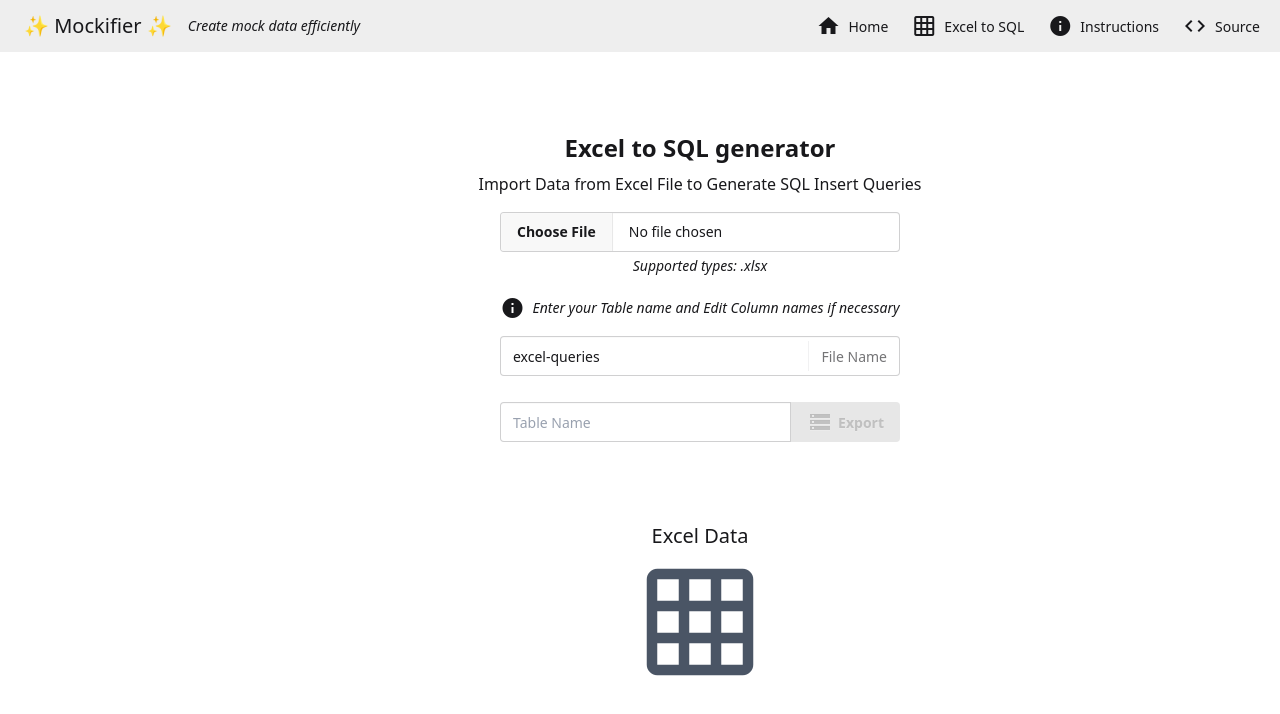
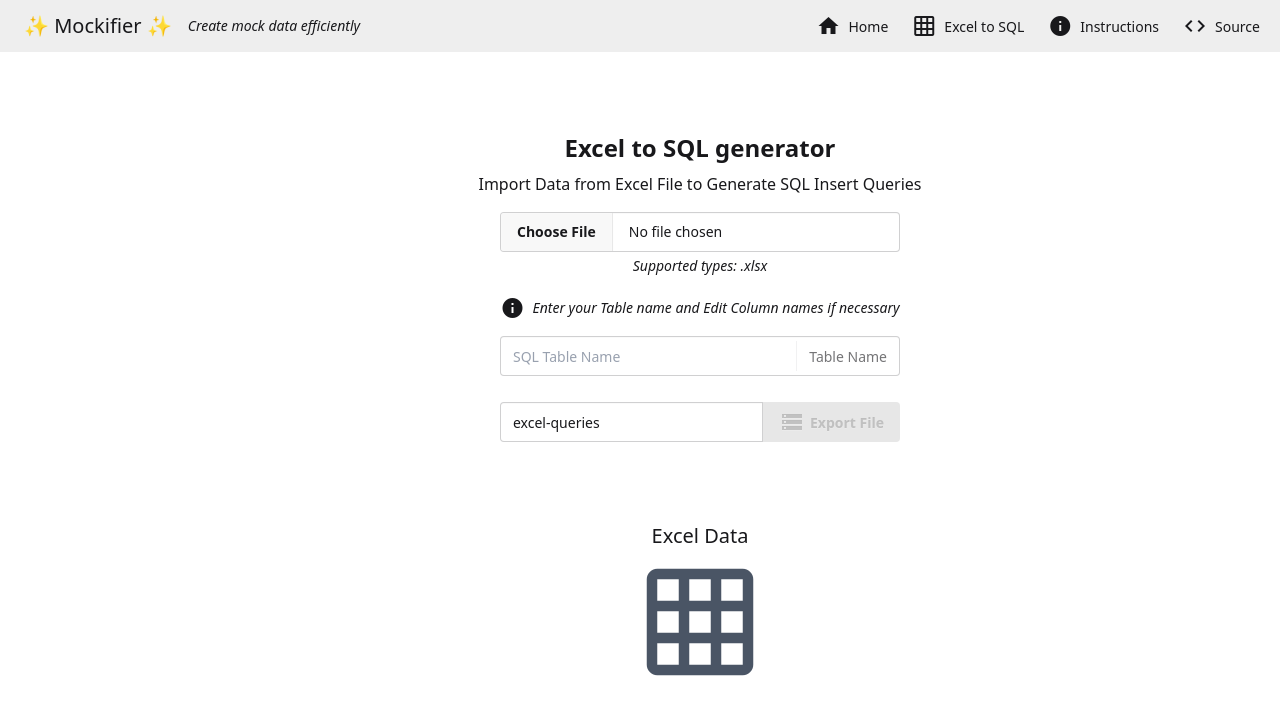
Before and after one commit to chatzakis/mockifier, an Angular app: page /xlsx-to-sql in a window 1280 px wide. Shown: the top 714 px of the page. Built offline with nearby package versions, Linux system fonts and the light colour scheme.

Commit message:
Minor form fixes

```diff
--- a/src/app/views/xlsx-to-sql/xlsx-to-sql.component.html
+++ b/src/app/views/xlsx-to-sql/xlsx-to-sql.component.html
@@ -15,37 +15,43 @@
         <p class="italic">Enter your Table name and Edit Column names if necessary</p>
     </div>
 
+    <form #sqlExportForm="ngForm" (ngSubmit)="initSqlExport(sqlExportForm)">
         <div class="flex flex-col items-center">
             <label class="input w-[400px] validator">
-            <input
-                type="text"
-                id="outputName"
-                [(ngModel)]="filename"
-                required=""/>
-                <span class="label">File Name</span>
+                <input type="text"
+                    class="placeholder:text-gray-400"
+                    placeholder="SQL Table Name"
+                    name="tableName"
+                    ngModel
+                    pattern="^[a-zA-Z_][a-zA-Z0-9_]*$"
+                    required />
+                    <span class="label">Table Name</span>
                 </label>
-            <div class="validator-hint !my-1">Enter valid filename</div>
+                <div class="validator-hint !my-1">Enter a valid Name for the SQL Table you want to insert to</div>
 
             <div class="join w-[400px]">
                 <div class="grow">
                     <label class="input validator join-item">
-                    <input type="text"
+                        <input
+                            type="text"
                             class="placeholder:text-gray-400"
-                        placeholder="Table Name"
-                        [(ngModel)]="tableName"
-                        pattern="^[a-zA-Z_][a-zA-Z0-9_]*$"
-                        required />
+                            id="outputName"
+                            placeholder="Filename"
+                            name="filename"
+                            ngModel
+                            required=""/>
                     </label>
-                <div class="validator-hint hidden">Enter the SQL Table Name you want to insert to</div>
+                    <div class="validator-hint hidden">Enter a valid filename</div>
                 </div>
                 <button class="btn btn-primary join-item"
-                (click)="initSqlExport()"
-                [disabled]="!excelData || !tableName || tableName == ''">
+                    type="submit"
+                    [disabled]="!excelData || sqlExportForm.invalid">
                     <span class="material-icons">storage</span>
-                Export
+                    Export File
                 </button>
             </div>
         </div>
+    </form>
 </section>
 <section class="section-padding">
     <h3 class="text-center my-2 text-xl">Excel Data</h3>
--- a/src/app/views/xlsx-to-sql/xlsx-to-sql.component.ts
+++ b/src/app/views/xlsx-to-sql/xlsx-to-sql.component.ts
@@ -1,7 +1,7 @@
-import { Component } from '@angular/core';
+import { AfterViewInit, Component, ViewChild, viewChild } from '@angular/core';
 import { FileInputComponent } from "../../shared/file-input/file-input.component";
 import { ExcelData } from '../../models/models';
-import { FormsModule } from '@angular/forms';
+import { FormsModule, NgForm } from '@angular/forms';
 import { exportSQLfromExcel } from '../../utilities/file-export';
 
 @Component({
@@ -10,7 +10,7 @@ import { exportSQLfromExcel } from '../../utilities/file-export';
   templateUrl: './xlsx-to-sql.component.html',
   styleUrl: './xlsx-to-sql.component.scss'
 })
-export class XlsxToSqlComponent {
+export class XlsxToSqlComponent implements AfterViewInit {
 
   excelData: ExcelData;
 
@@ -26,12 +26,22 @@ export class XlsxToSqlComponent {
   }
   //#endregion
 
-  tableName: string;
-  filename = 'excel-queries';
+  @ViewChild('sqlExportForm') sqlExportForm: NgForm;
+
+  ngAfterViewInit(){
+     setTimeout(() => {
+      if (this.sqlExportForm.controls['filename']) {
+        this.sqlExportForm.controls['filename'].setValue('excel-queries');
+      }
+    });
+  }
+
   isValid = (name: string) => /^(?!^(CON|PRN|AUX|NUL|COM[1-9]|LPT[1-9])(\..*)?$)[^<>:"/\\|?*\x00-\x1F]+[^<>:"/\\|?*\x00-\x1F .]$/.test(name);
 
-  initSqlExport(){
-    exportSQLfromExcel(this.excelData, this.tableName, this.filename);
+  initSqlExport(formData: NgForm){
+    if(formData.form.valid){
+      exportSQLfromExcel(this.excelData, formData.value.tableName, formData.value.filename);
+    }
   }
 
 }
```
Lines whose indentation alone changed are shown as unchanged.
